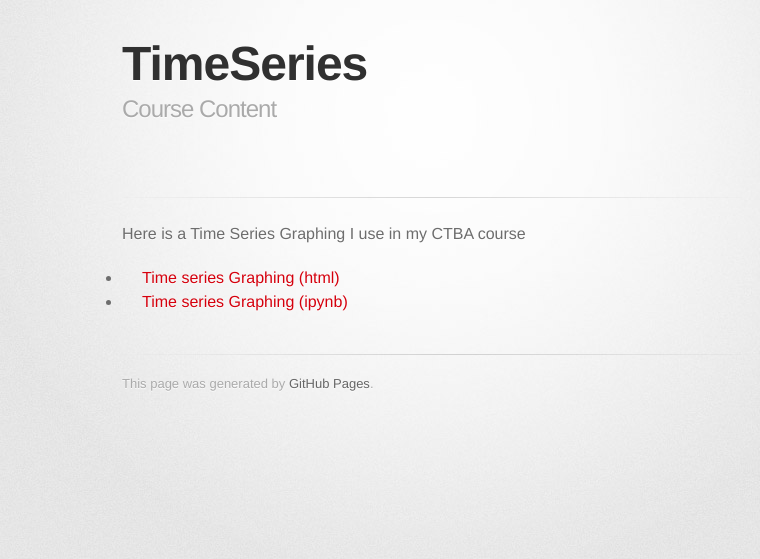
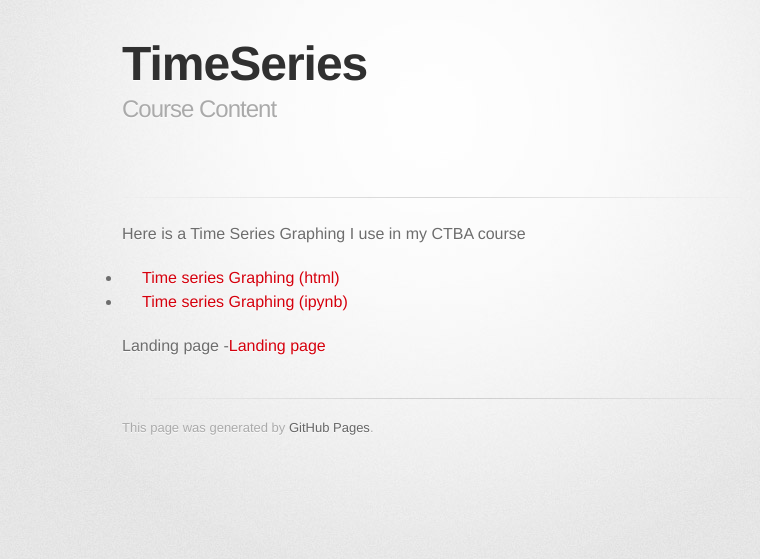
Before and after one commit to yhuang25/yhuang25.github.io, a Jekyll site: the page built from timeseries/index.md, in a window 1280 px wide. Shown: the top 559 px of the page, without its empty margins (208-968 px from the left). Built offline with Jekyll 4.4.1, drawn with Linux system fonts in a browser that asks for light colours; some web fonts are replaced; our own code applies the rules of GitHub Pages for plain Markdown files.

Commit message:
Update index.md

```diff
--- a/timeseries/index.md
+++ b/timeseries/index.md
@@ -6,3 +6,6 @@ description: Course Content
 Here is a Time Series Graphing I use in my CTBA course
 - [Time series Graphing (html)](M3Graphing.html)
 - [Time series Graphing (ipynb)](M3Graphing.ipynb)
+
+Landing page
+-[Landing page](https://yhuang25.github.io/)
```
